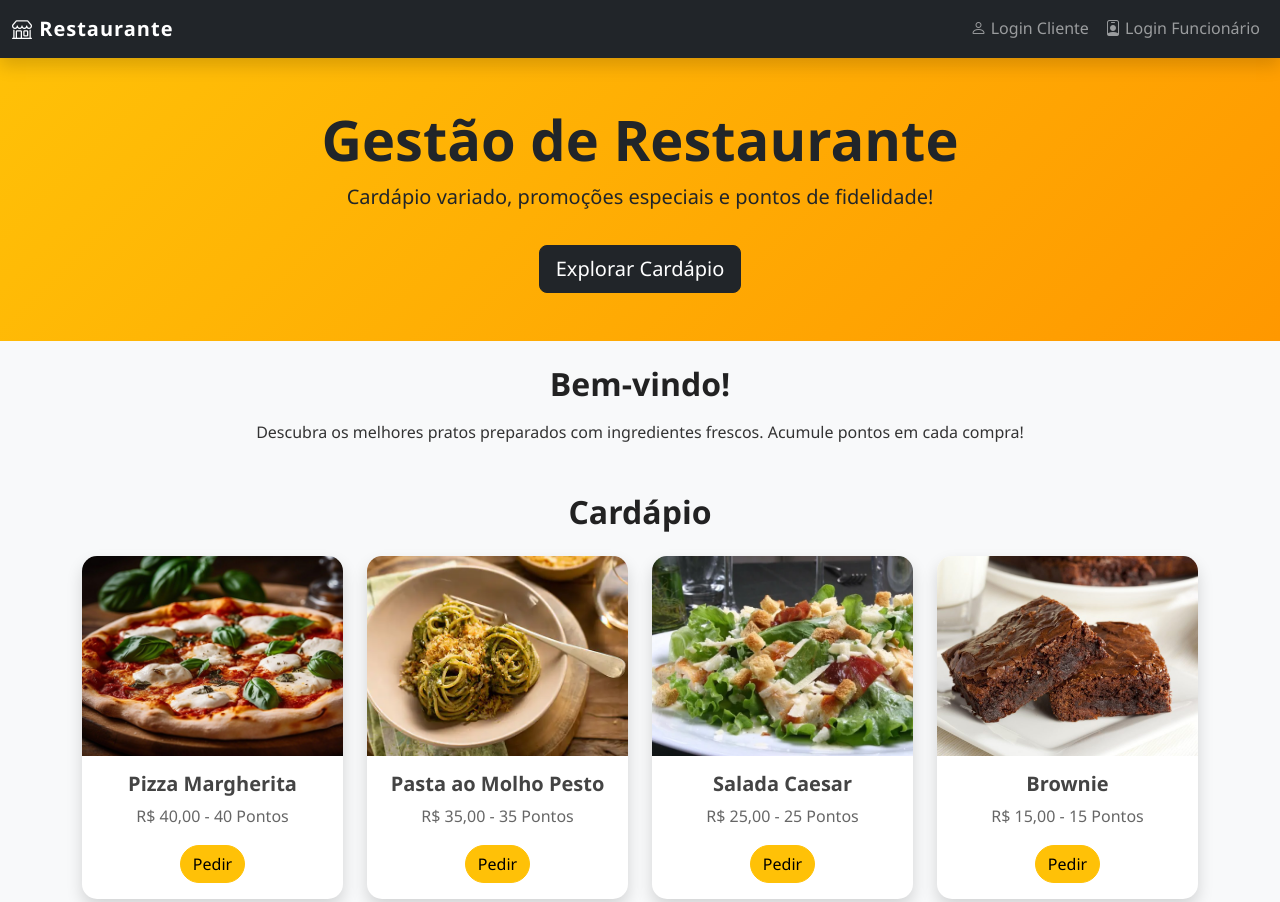
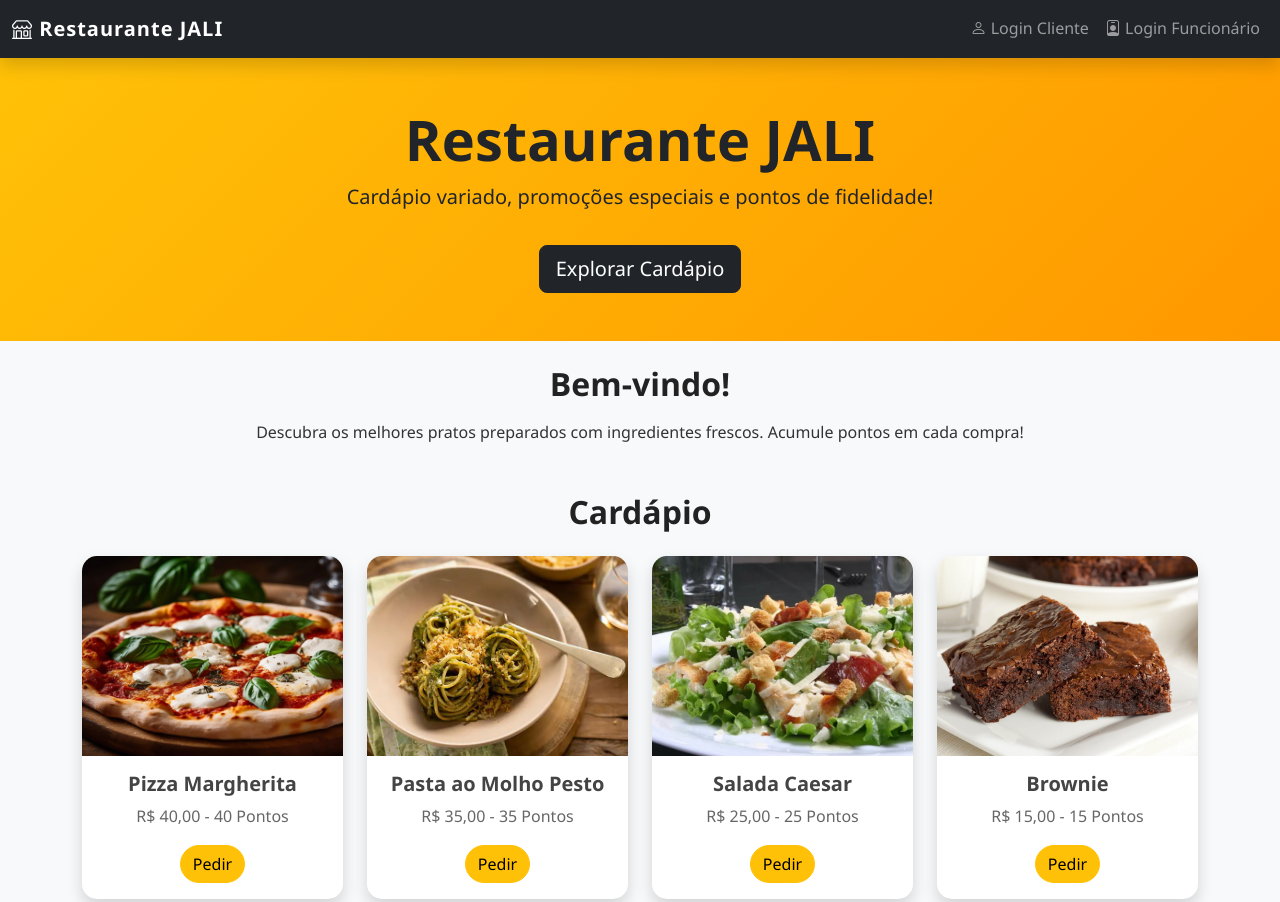
Before and after one commit to Jamilehassen/TDS_TRAB01_Aliana-W_Jamile-H, a plain HTML site: page index.html in a window 1280 px wide. Shown: the top 902 px of the page. Drawn offline with nearby package versions, Linux system fonts and the light colour scheme.

Commit message:
Moificação Ícone do Restaurante

```diff
--- a/index.html
+++ b/index.html
@@ -3,10 +3,8 @@
 <head>
   <meta charset="UTF-8">
   <meta name="viewport" content="width=device-width, initial-scale=1.0">
-  <title>Restaurante</title>
-  <!-- Bootstrap CSS -->
-  <link href="https://cdn.jsdelivr.net/npm/bootstrap@5.3.2/dist/css/bootstrap.min.css" rel="stylesheet">
-  <!-- Ícones do Bootstrap -->
+  <title>Restaurante JALI</title>
+  <link rel="icon" type="image/png" href="favicon.png"> <link href="https://cdn.jsdelivr.net/npm/bootstrap@5.3.2/dist/css/bootstrap.min.css" rel="stylesheet">
   <link href="https://cdn.jsdelivr.net/npm/bootstrap-icons/font/bootstrap-icons.css" rel="stylesheet">
   <link rel="stylesheet" href="styles.css">
 </head>
@@ -15,7 +13,7 @@
   <!-- Navbar -->
   <nav class="navbar navbar-expand-lg navbar-dark bg-dark shadow">
     <div class="container-fluid">
-      <a class="navbar-brand" href="#"><i class="bi bi-shop"></i> Restaurante</a>
+      <a class="navbar-brand" href="#"><i class="bi bi-shop"></i> Restaurante JALI</a>
       <button class="navbar-toggler" type="button" data-bs-toggle="collapse" data-bs-target="#navbarNav">
         <span class="navbar-toggler-icon"></span>
       </button>
@@ -52,7 +50,7 @@
   <!-- Hero Section -->
   <header class="bg-warning text-dark text-center py-5 mb-4">
     <div class="container">
-      <h1 class="display-4 fw-bold">Gestão de Restaurante</h1>
+      <h1 class="display-4 fw-bold">Restaurante JALI</h1>
       <p class="lead">Cardápio variado, promoções especiais e pontos de fidelidade!</p>
       <button class="btn btn-dark btn-lg mt-3" id="btnExplorar">Explorar Cardápio</button>
     </div>
```
Also changed, not shown: favicon.png (added).
